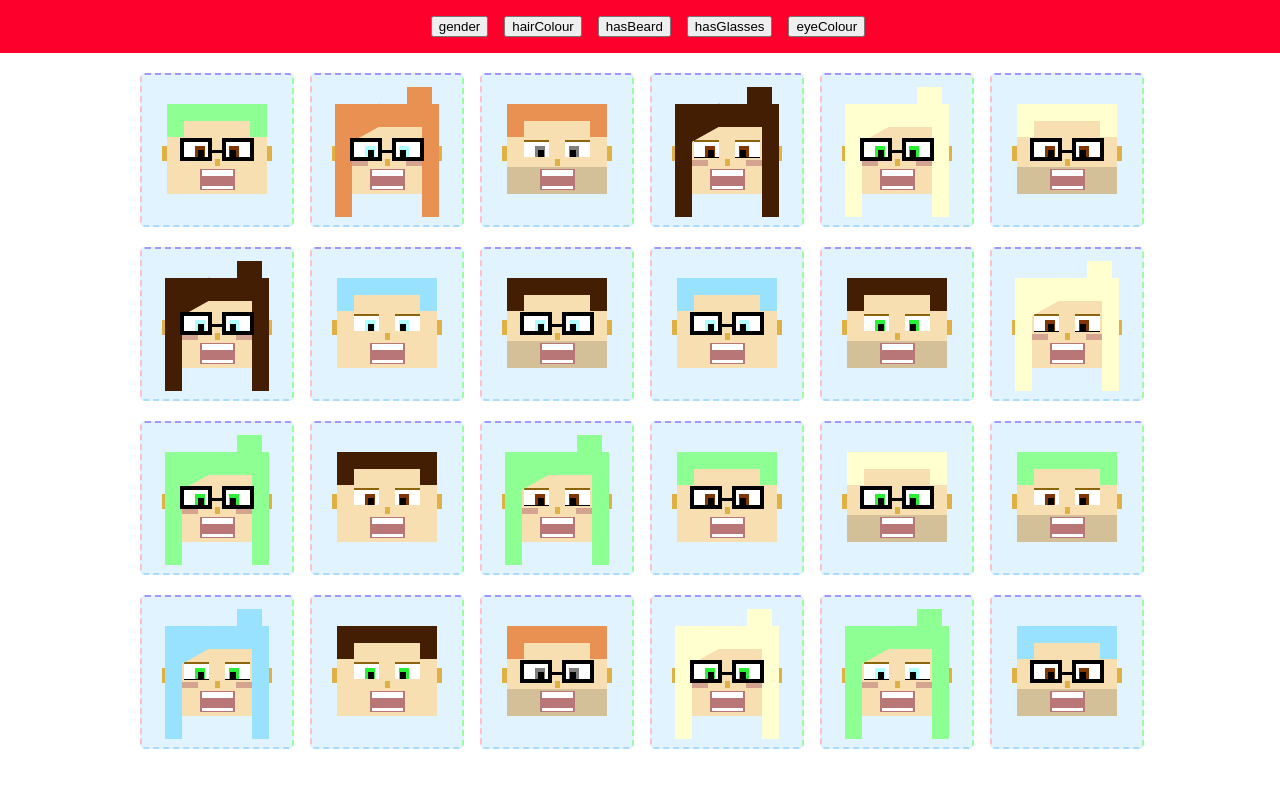
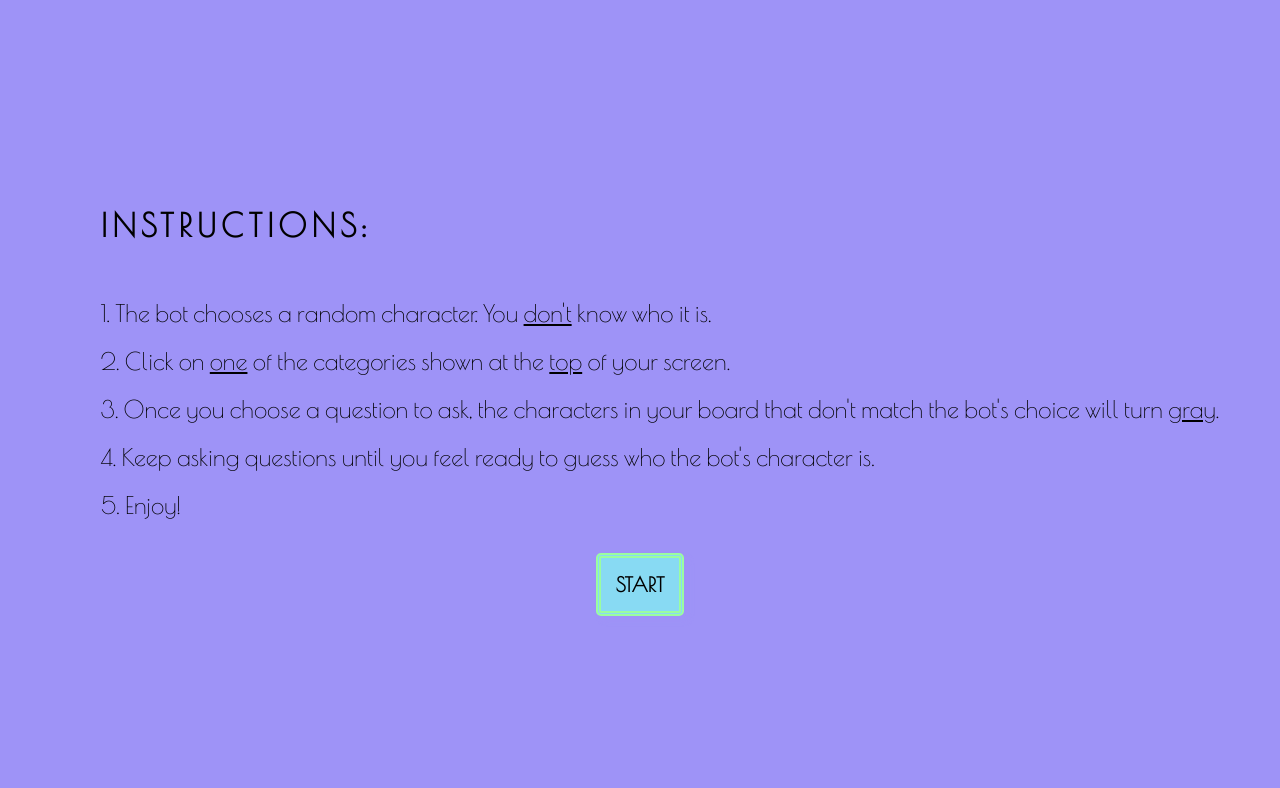
Before and after one commit to mgispert/guessWho, a website: page index.html in a window 1280 px wide. Drawn offline with nearby package versions, Linux system fonts and the light colour scheme.

Commit message:
make further changes in ui and imple ment some more logic

```diff
--- a/character.js
+++ b/character.js
@@ -3,15 +3,15 @@ class Character {
     const genderRandomIndex = this.randomIndex(GENDERS.length - 1);
     const gender = GENDERS[genderRandomIndex];
     const isMale = gender === "male";
-    const name = isMale ? MALE_NAMES : FEMALE_NAMES;
-    const nameRandomIndex = this.randomIndex(name.length - 1);
+    // const name = isMale ? MALE_NAMES : FEMALE_NAMES;
+    // const nameRandomIndex = this.randomIndex(name.length - 1);
     const hairColourRandomIndex = this.randomIndex(HAIR_COLOUR.length - 1);
     const eyeColourRandomIndex = this.randomIndex(EYE_COLOUR.length - 1);
     const eyeColour = EYE_COLOUR[eyeColourRandomIndex];
 
     return {
       gender: gender,
-      name: name[nameRandomIndex],
+      // name: name[nameRandomIndex],
       hairColour: HAIR_COLOUR[hairColourRandomIndex],
       hasGlasses: this.randomBoolean(),
       hasBeard: isMale ? this.randomBoolean() : false,
@@ -85,6 +85,9 @@ class Character {
     const mouthElement = this.createElement("div", ["mouth"]);
     headElement.appendChild(mouthElement);
 
+    // const nameElement = this.createElement("div", ["name"]);
+    // nameElement.appendChild(nameElement);
+
     return characterElement;
   }
 
--- a/data.js
+++ b/data.js
@@ -1,31 +1,31 @@
-const FEMALE_NAMES = [
-  "Elle",
-  "Nadia",
-  "Pasiphae",
-  "Khione",
-  "Clarisse",
-  "Sekhmet",
-  "Lethe",
-  "Niobe",
-  "Em",
-  "Alex",
-  "Sam",
-  "Isis",
-];
-const MALE_NAMES = [
-  "Logan",
-  "Neil",
-  "Pau",
-  "Percy",
-  "James",
-  "William",
-  "Wilde",
-  "Charlie",
-  "Nathan",
-  "Cam",
-  "Carter",
-  "Hugh",
-];
+// const FEMALE_NAMES = [
+//   "Elle",
+//   "Nadia",
+//   "Pasiphae",
+//   "Khione",
+//   "Clarisse",
+//   "Sekhmet",
+//   "Lethe",
+//   "Niobe",
+//   "Em",
+//   "Alex",
+//   "Sam",
+//   "Isis",
+// ];
+// const MALE_NAMES = [
+//   "Logan",
+//   "Neil",
+//   "Pau",
+//   "Percy",
+//   "James",
+//   "William",
+//   "Wilde",
+//   "Charlie",
+//   "Nathan",
+//   "Cam",
+//   "Carter",
+//   "Hugh",
+// ];
 const GENDERS = ["male", "female"];
 const HAIR_COLOUR = ["blonde", "brunette", "ginger", "green", "blue", "pink"];
 const EYE_COLOUR = ["blue", "green", "brown", "gray"];
--- a/game.js
+++ b/game.js
@@ -3,6 +3,17 @@ class Game {
     this.numOfCharacters = numOfCharacters;
     this.listOfCharacters = [];
     this.botSelectedCharacter = null;
+  }
+
+  setupIntro() {
+    const introElement = document.getElementById("intro");
+    const startButtonElement = document.createElement("button");
+    startButtonElement.innerText = "START";
+    startButtonElement.addEventListener("click", () => {
+      this.start();
+      introElement.remove();
+    });
+    introElement.appendChild(startButtonElement);
   }
 
   start() {
@@ -13,6 +24,21 @@ class Game {
   }
 
   setupBoard() {
+    const bodyElement = document.querySelector("body");
+
+    const boardElement = document.createElement("div");
+    boardElement.id = "board";
+    bodyElement.appendChild(boardElement);
+    const categoriesElement = document.createElement("div");
+    categoriesElement.id = "categories";
+    boardElement.appendChild(categoriesElement);
+    const questionsElement = document.createElement("div");
+    questionsElement.id = "questions";
+    boardElement.appendChild(questionsElement);
+    const charactersElement = document.createElement("div");
+    charactersElement.id = "characters";
+    bodyElement.appendChild(charactersElement);
+
     this.createCharacters();
     this.displayCharacters();
   }
@@ -70,6 +96,7 @@ class Game {
       questionElement.innerText = question;
       questionElement.addEventListener("click", () => {
         this.filterCharacters(category, key);
+        questionElement.remove();
       });
       questionsElement.appendChild(questionElement);
     }
@@ -99,4 +126,4 @@ class Game {
 }
 
 const game = new Game(24);
-game.start();
+game.setupIntro();
--- a/global.css
+++ b/global.css
@@ -4,6 +4,48 @@ body {
   flex-direction: column;
   row-gap: 20px;
   min-width: 300px;
+}
+
+button {
+  background-color: rgb(136, 218, 243);
+  border-style: double;
+  border-width: 5px;
+  border-radius: 5px;
+  border-color: #9bfda0;
+  padding: 15px;
+  font-family: "Poiret One";
+  font-size: 20px;
+  font-weight: bold;
+  box-shadow: 5px 5px 5px #9e93f7;
+  cursor: pointer;
+}
+
+#intro {
+  background-color: #9e93f7;
+  height: 100vh;
+  display: flex;
+  flex-direction: column;
+  justify-content: center;
+  align-items: center;
+}
+
+.instructions {
+  display: flex;
+  flex-direction: column;
+  justify-content: left;
+  font-family: "Poiret One";
+}
+
+.instructions h1 {
+  font-size: 3rem;
+  letter-spacing: 5px;
+  margin-left: 2.5rem;
+}
+
+ul {
+  list-style: none;
+  line-height: 2rem;
+  font-size: 2rem;
 }
 
 .character.disabled {
@@ -18,13 +60,29 @@ body {
 }
 
 #categories {
-  background-color: #fd002c;
+  background-color: pink;
   display: flex;
   align-items: center;
   justify-content: center;
-  padding: 16px;
-  gap: 16px;
+  padding-top: 20px;
+  padding-bottom: 10px;
+  gap: 50px;
   flex-wrap: wrap;
+  box-shadow: 5px 5px 5px 5px pink;
+}
+
+#board {
+  display: flex;
+  flex-direction: column;
+}
+
+#questions {
+  align-self: center;
+  display: flex;
+  flex-wrap: wrap;
+  gap: 20px;
+  justify-content: center;
+  padding: 20px;
 }
 
 #characters {
@@ -82,17 +140,42 @@ body {
   #characters {
     grid-template-columns: repeat(3, 150px);
   }
+
+  .instructions h1 {
+    font-size: 2rem;
+  }
+
+  ul {
+    line-height: 3rem;
+    font-size: 1.5rem;
+  }
 }
 
 @media screen and (min-width: 848px) {
   #characters {
     grid-template-columns: repeat(4, 150px);
   }
+  .instructions h1 {
+    font-size: 2rem;
+  }
+
+  ul {
+    line-height: 3rem;
+    font-size: 1.5rem;
+  }
 }
 
 @media screen and (min-width: 1024px) {
   #characters {
     grid-template-columns: repeat(5, 150px);
+  }
+  .instructions h1 {
+    font-size: 2rem;
+  }
+
+  ul {
+    line-height: 3rem;
+    font-size: 1.5rem;
   }
 }
 
--- a/index.html
+++ b/index.html
@@ -4,16 +4,41 @@
     <meta charset="UTF-8" />
     <meta http-equiv="X-UA-Compatible" content="IE=edge" />
     <meta name="viewport" content="width=device-width, initial-scale=1.0" />
+    <link
+      href="https://fonts.googleapis.com/css2?family=Poiret+One&display=swap"
+      rel="stylesheet"
+    />
     <link rel="stylesheet" href="./global.css" />
     <link rel="stylesheet" href="./head.css" />
     <link rel="stylesheet" href="./eyes.css" />
     <title>Guess Who</title>
   </head>
   <body>
-    <div id="categories">
-      <div id="questions"></div>
+    <div id="intro">
+      <div class="instructions">
+        <h1>INSTRUCTIONS:</h1>
+        <ul>
+          <li>
+            1. The bot chooses a random character. You
+            <u>don't</u> know who it is.
+          </li>
+          <li>
+            2. Click on <u>one</u> of the categories shown at the <u>top</u> of
+            your screen.
+          </li>
+          <li>
+            3. Once you choose a question to ask, the characters in your board
+            that don't match the bot's choice will turn <u>gray</u>.
+          </li>
+          <li>
+            4. Keep asking questions until you feel ready to guess who the bot's
+            character is.
+          </li>
+          <li>5. Enjoy!</li>
+        </ul>
+      </div>
     </div>
-    <div id="characters"></div>
+
     <script type="text/javascript" src="./data.js"></script>
     <script type="text/javascript" src="./character.js"></script>
     <script type="text/javascript" src="./game.js"></script>
--- /dev/null
+++ b/package.json
@@ -0,0 +1,5 @@
+{
+  "dependencies": {
+    "bootstrap": "^5.1.3"
+  }
+}
```
Also changed, not shown: 1 other file.
